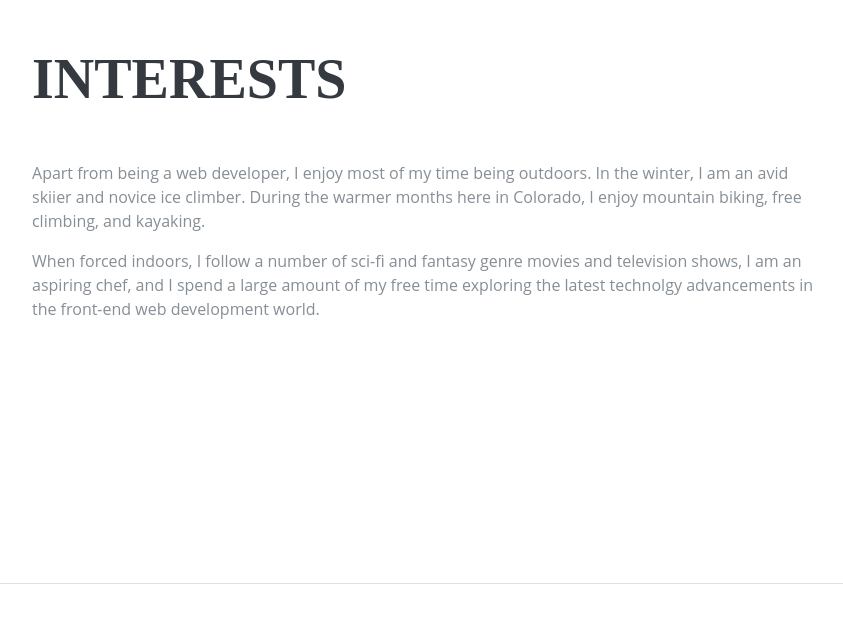
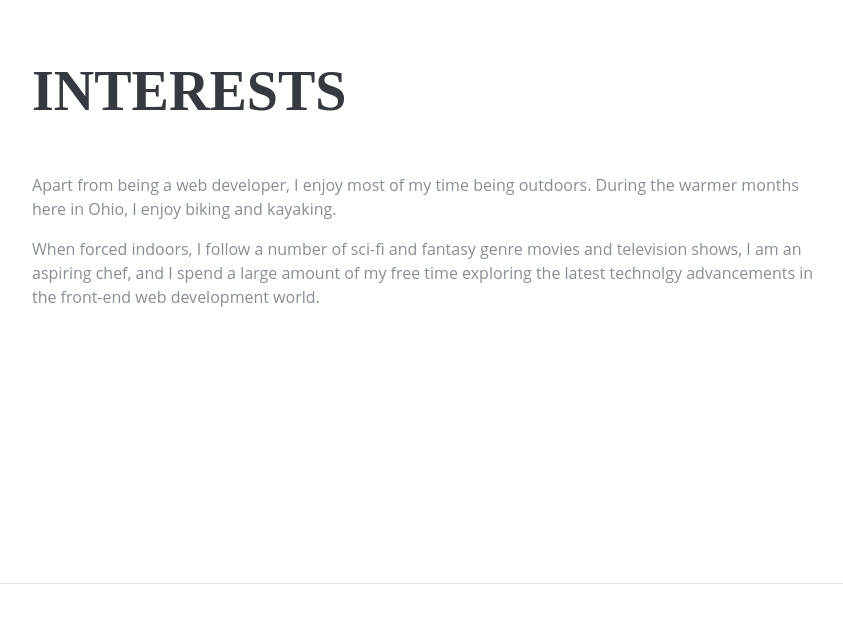
Before and after one commit to WaltaYo/waltayo.github.io, a plain HTML site: page index.html in a window 1280 px wide. Shown: the part 3381-4004 px from the top of the page, without its empty margins (348-1191 px from the left). Drawn offline with nearby package versions, Linux system fonts and the light colour scheme; files that its build step writes are made by us from their sources; files whose address does not match are found by name.

Commit message:
updated index

```diff
--- a/index.html
+++ b/index.html
@@ -295,7 +295,7 @@
     <section class="resume-section p-3 p-lg-5 d-flex flex-column" id="interests">
       <div class="my-auto">
         <h2 class="mb-5">Interests</h2>
-        <p>Apart from being a web developer, I enjoy most of my time being outdoors. In the winter, I am an avid skiier and novice ice climber. During the warmer months here in Colorado, I enjoy mountain biking, free climbing, and kayaking.</p>
+        <p>Apart from being a web developer, I enjoy most of my time being outdoors. During the warmer months here in Ohio, I enjoy biking and kayaking.</p>
         <p class="mb-0">When forced indoors, I follow a number of sci-fi and fantasy genre movies and television shows, I am an aspiring chef, and I spend a large amount of my free time exploring the latest technolgy advancements in the front-end web development world.</p>
       </div>
     </section>
```
